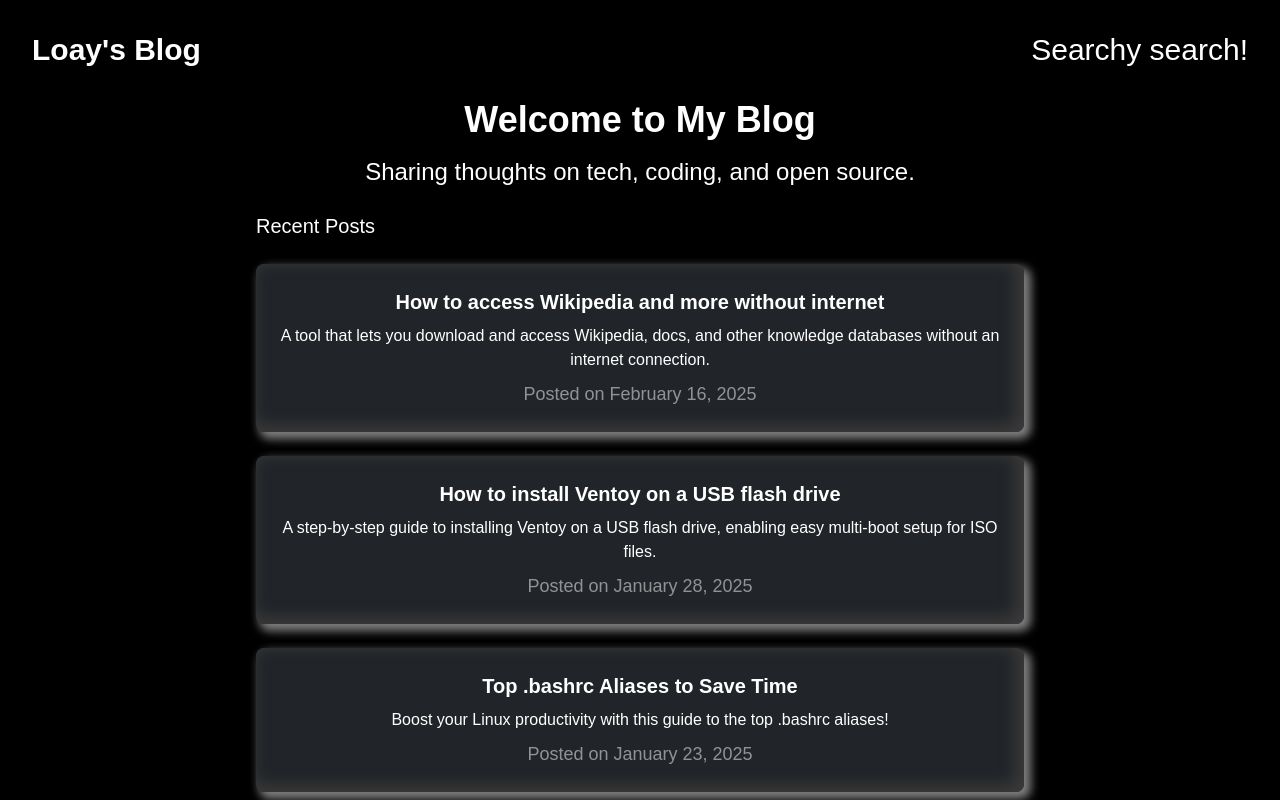
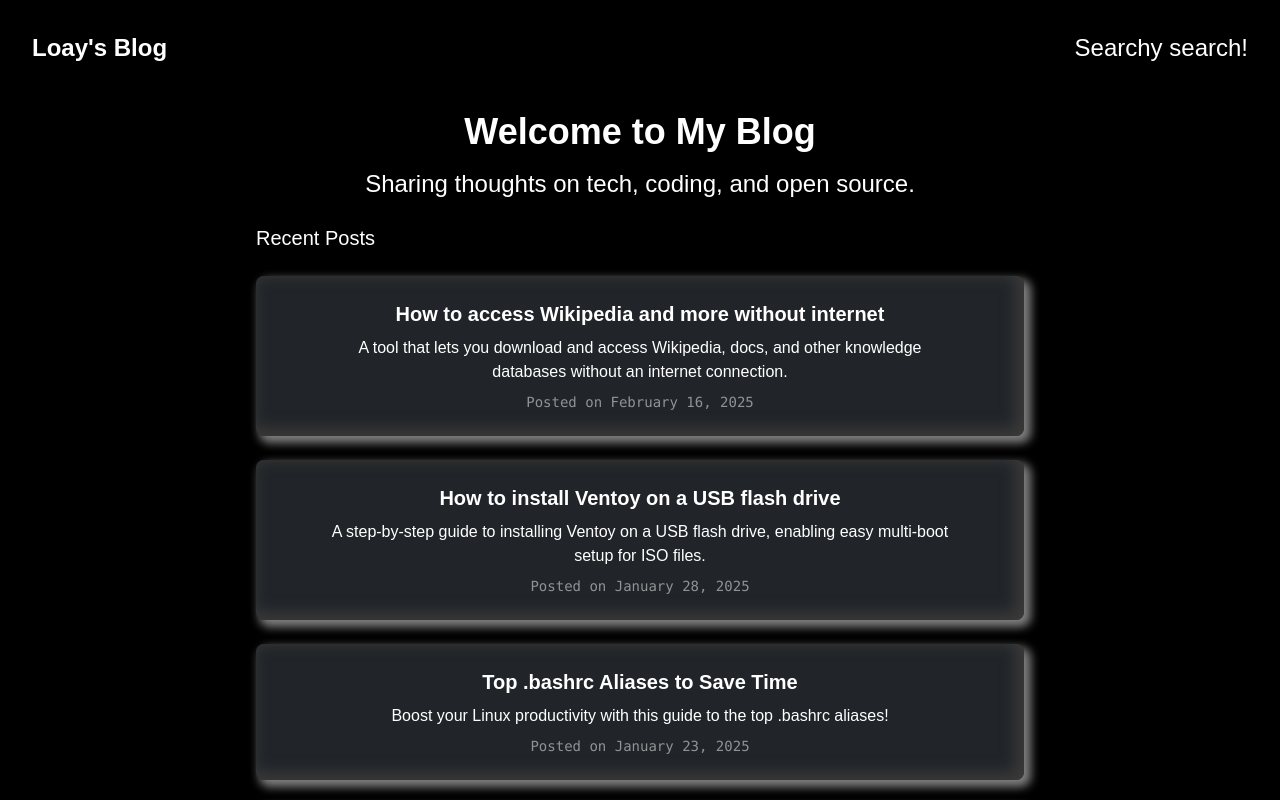
Before and after one commit to lidwan/blog, a Next.js app: page / in a window 1280 px wide. Shown: the top 800 px of the page. Built offline with nearby package versions, Linux system fonts and the light colour scheme.

Commit message:
Modified Styles

```diff
--- a/components/NavBar.js
+++ b/components/NavBar.js
@@ -4,7 +4,7 @@ import Link from "next/link";
 
 function NavBar() {
     return (
-        <nav className={"flex justify-between text-3xl px-8 py-8 max-sm:text-xl"}>
+        <nav className={"flex justify-between text-2xl px-8 py-8 max-sm:text-xl mb-[2vh]"}>
             <Link href={"/"} className={"text-white hover:no-underline hover:text-white text-left font-bold"}>Loay's Blog</Link>
             {/* <SearchIcon /> */}
             <div className={"text-right"}>Searchy search!</div>
--- a/components/PostCard.js
+++ b/components/PostCard.js
@@ -9,11 +9,11 @@ export default function PostCard({post}){
                     <h5 className="font-bold pb-[1vh] text-xl">
                         {post.title}
                     </h5>
-                    <p className="card-text">
+                    <p className="card-text max-w-[85%] justify-self-center">
                         {post.description}
                     </p>
                 </div>
-                <div className="opacity-50 font-monospace text-lg">
+                <div className="opacity-50 font-mono text-sm">
                     Posted on {post.dateCreated}
                 </div>
             </div>
```
